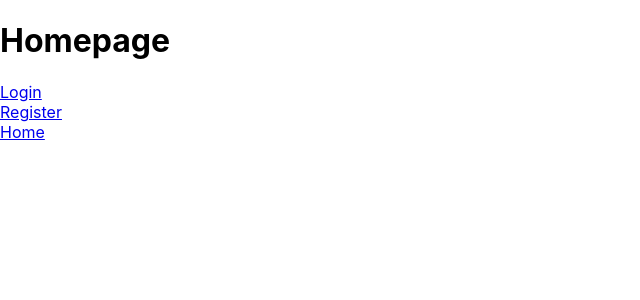
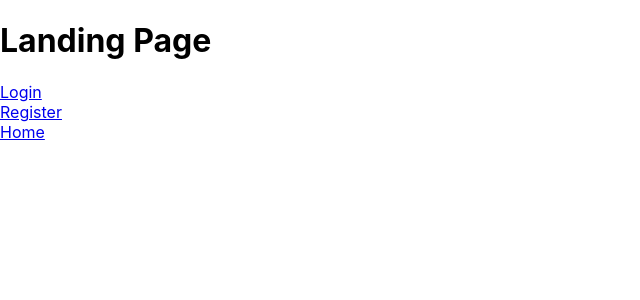
Before and after one commit to CMR-CS490/CMR-Full-Stack-Web-App-MERN, a React (Create React App) app in the folder client/: page / in a window 1280 px wide. Shown: the top 300 px of the page, without its empty margins (0-640 px from the left). Built offline with nearby package versions, Linux system fonts and the light colour scheme.

Commit message:
Update Homepage.js

```diff
--- a/client/src/pages/Homepage.js
+++ b/client/src/pages/Homepage.js
@@ -3,7 +3,7 @@ import React from 'react'
 const Homepage = () => {
   return (
     <div>
-      <h1>Homepage</h1>
+      <h1>Landing Page</h1>
     </div>
   )
 }
```
